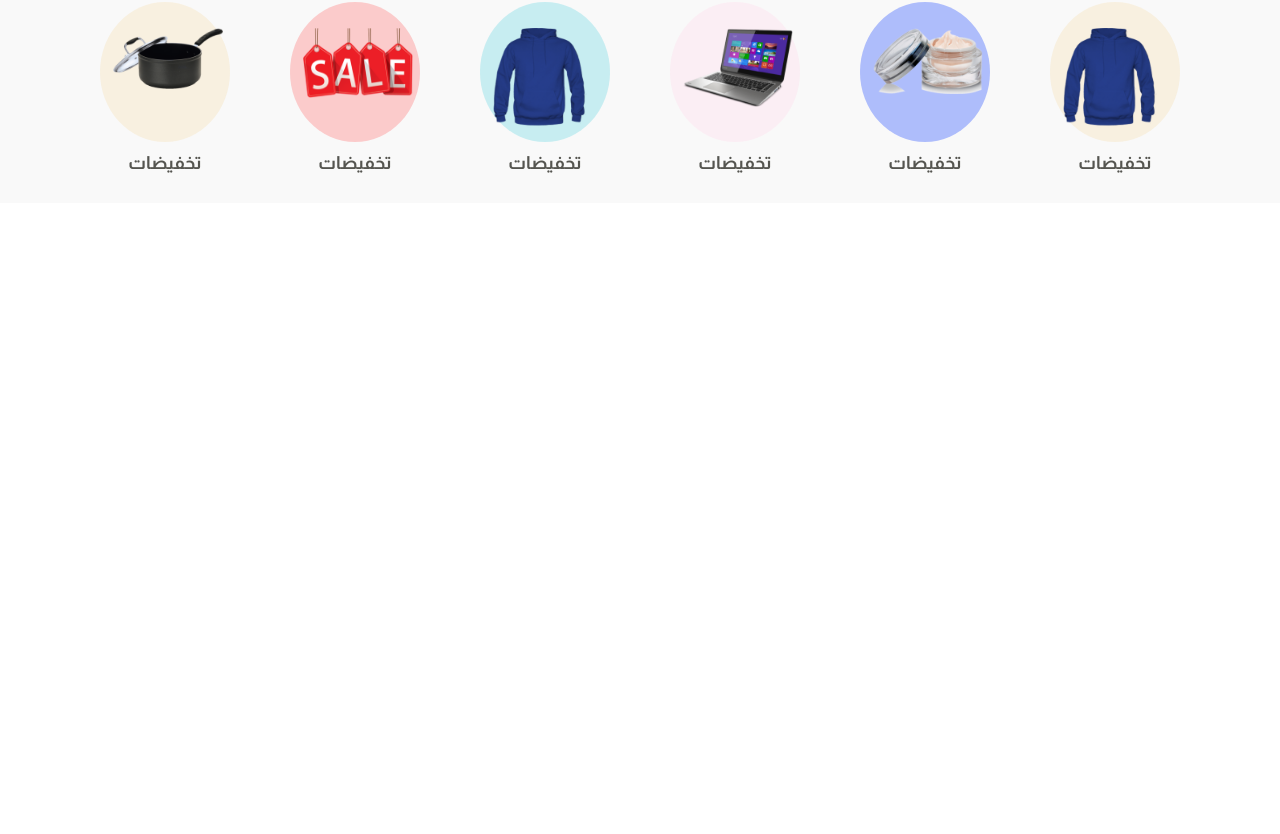
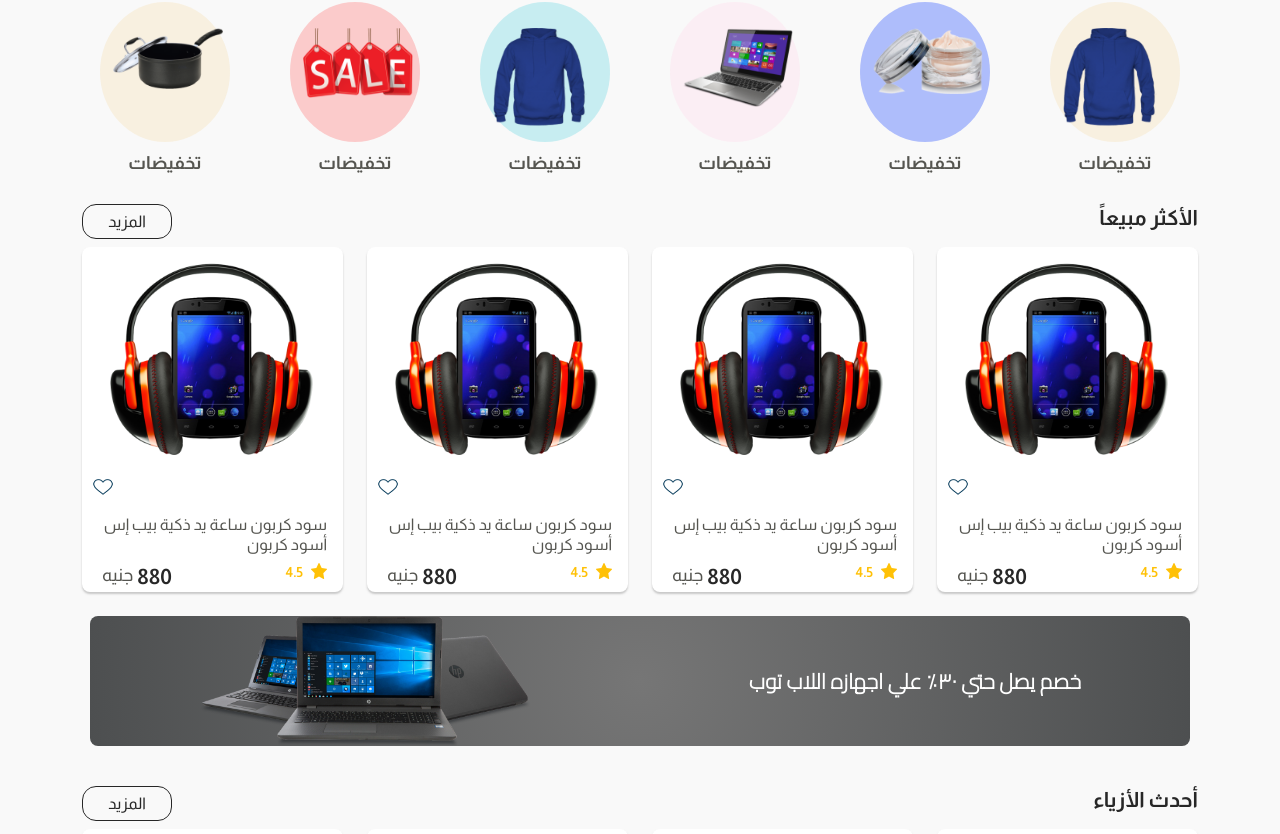
Before and after one commit to moamen2020/HappyShop-project, a React (Create React App) app: page / in a window 1280 px wide. Shown: the part 467-1301 px from the top of the page. Before the commit the page ends 800 px from the top, so only its background shows below. Built offline with nearby package versions, Linux system fonts and the light colour scheme.

Commit message:
adding ProductCard in HomePage and DiscountSection

```diff
--- /dev/null
+++ b/src/Components/Home/DiscountSection.js
@@ -0,0 +1,21 @@
+import React from "react";
+import { Col, Container, Row } from "react-bootstrap";
+import laptops from "../../images/laptops.png";
+const DiscountSection = () => {
+  return (
+    <Container>
+      <Row className="discount-backcolor my-3  mx-2 d-flex text-center align-items-center">
+        <Col sm="6">
+          <div className="discount-title">
+            خصم يصل حتي ٣٠٪ علي اجهازه اللاب توب
+          </div>
+        </Col>
+        <Col sm="6">
+          <img className="dicount-img" src={laptops} alt="" />
+        </Col>
+      </Row>
+    </Container>
+  );
+};
+
+export default DiscountSection;
--- a/src/Components/Home/HomeCategory.js
+++ b/src/Components/Home/HomeCategory.js
@@ -1,5 +1,4 @@
 import React from "react";
-import { Col } from "react-bootstrap";
 import { Container, Row } from "react-bootstrap";
 import clothe from "../../images/clothe.png";
 import cat2 from "../../images/cat2.png";
--- /dev/null
+++ b/src/Components/Products/CardProductsContainer.js
@@ -0,0 +1,20 @@
+import React from "react";
+import { Container, Row} from "react-bootstrap";
+import ProductCard from "./ProductCard";
+import SubTitle from "../Utility/SubTitle.js";
+
+const CardProductsContainer = ({ title, btntitle, pathText }) => {
+  return (
+    <Container>
+      <SubTitle title={title} btntitle={btntitle} pathText="/products" />
+      <Row className="justify-content-between ">
+        <ProductCard title="1" />
+        <ProductCard title="2" />
+        <ProductCard title="3" />
+        <ProductCard title="4" />
+      </Row>
+    </Container>
+  );
+};
+
+export default CardProductsContainer;
--- /dev/null
+++ b/src/Components/Products/ProductCard.js
@@ -0,0 +1,68 @@
+import React from "react";
+import { Button, Card, Col } from "react-bootstrap";
+import prod1 from "../../images/item.png";
+import favoff from "../../images/fav-off.png";
+import rate from "../../images/rate.png";
+import { Link } from "react-router-dom";
+const ProductCard = ({ title }) => {
+  return (
+    <Col xs="6" sm="6" md="4" lg="3" className="d-flex">
+      <Link
+        to="/products/:id"
+        style={{
+          textDecoration: "none",
+        }}>
+        <Card
+          className="my-2"
+          style={{
+            width: "100%",
+            height: "345px",
+            borderRadius: "8px",
+            border: "none",
+            backgroundColor: "#FFFFFF",
+            boxShadow: "0 2px 2px 0 rgba(151,151,151,0.5)",
+          }}>
+          <Card.Img style={{ height: "228px", width: "100%" }} src={prod1} />
+          <div className="d-flex justify-content-end mx-2">
+            <img
+              src={favoff}
+              alt=""
+              className="text-center"
+              style={{
+                height: "24px",
+                width: "26px",
+              }}
+            />
+          </div>
+          <Card.Body>
+            <Card.Title>
+              <div className="card-title">
+                سود كربون ساعة يد ذكية بيب إس أسود كربون{" "}
+              </div>
+            </Card.Title>
+            <Card.Text>
+              <div className="d-flex justify-content-between ">
+                <div className="d-flex">
+                  <img
+                    className=""
+                    src={rate}
+                    alt=""
+                    height="16px"
+                    width="16px"
+                  />
+                  <div className="card-rate mx-2">4.5</div>
+                </div>
+                <div className="d-flex">
+                  <div className="card-price">880</div>
+                  <div className="card-currency mx-1">جنيه</div>
+                </div>
+              </div>
+            </Card.Text>
+          </Card.Body>
+        </Card>
+      </Link>
+    </Col>
+  );
+};
+
+export default ProductCard;
--- a/src/Components/Utility/SubTitle.js
+++ b/src/Components/Utility/SubTitle.js
@@ -4,7 +4,11 @@ const SubTitle = ({ title, btntitle, pathText }) => {
   return (
     <div className="d-flex justify-content-between pt-4">
       <div className="sub-tile">{title}</div>
-      <div className="shopping-now">{btntitle}</div>
+      {btntitle ? (
+        <Link to={`${pathText}`} style={{ textDecoration: "none" }}>
+          <div className="shopping-now">{btntitle}</div>
+        </Link>
+      ) : null}
     </div>
   );
 };
--- a/src/Pages/Home/HomePage.js
+++ b/src/Pages/Home/HomePage.js
@@ -2,6 +2,8 @@ import React from 'react'
 import HomeCategory from '../../Components/Home/HomeCategory'
 import Slider from '../../Components/Home/Slider'
 import NavBarLogin from '../../Components/Utility/NavBarLogin'
+import CardProductsContainer from '../../Components/Products/CardProductsContainer'
+import DiscountSection from '../../Components/Home/DiscountSection'
 
 const HomePage = () => {
   return (
@@ -9,6 +11,9 @@ const HomePage = () => {
       <NavBarLogin />
       <Slider />
       <HomeCategory />
+      <CardProductsContainer title='الأكثر مبيعاً' btntitle='المزيد' />
+      <DiscountSection />
+      <CardProductsContainer title='أحدث الأزياء' btntitle='المزيد' />
     </div>
   )
 }
--- a/src/index.js
+++ b/src/index.js
@@ -3,4 +3,10 @@ import ReactDOM from "react-dom";
 import "./index.css";
 import App from "./App";
 import "bootstrap/dist/css/bootstrap.min.css";
-ReactDOM.render(<App />, document.getElementById("root"));
+import {BrowserRouter as Router} from 'react-router-dom';
+
+ReactDOM.render(
+  <Router>
+    <App />
+  </Router>
+, document.getElementById("root"));
```
